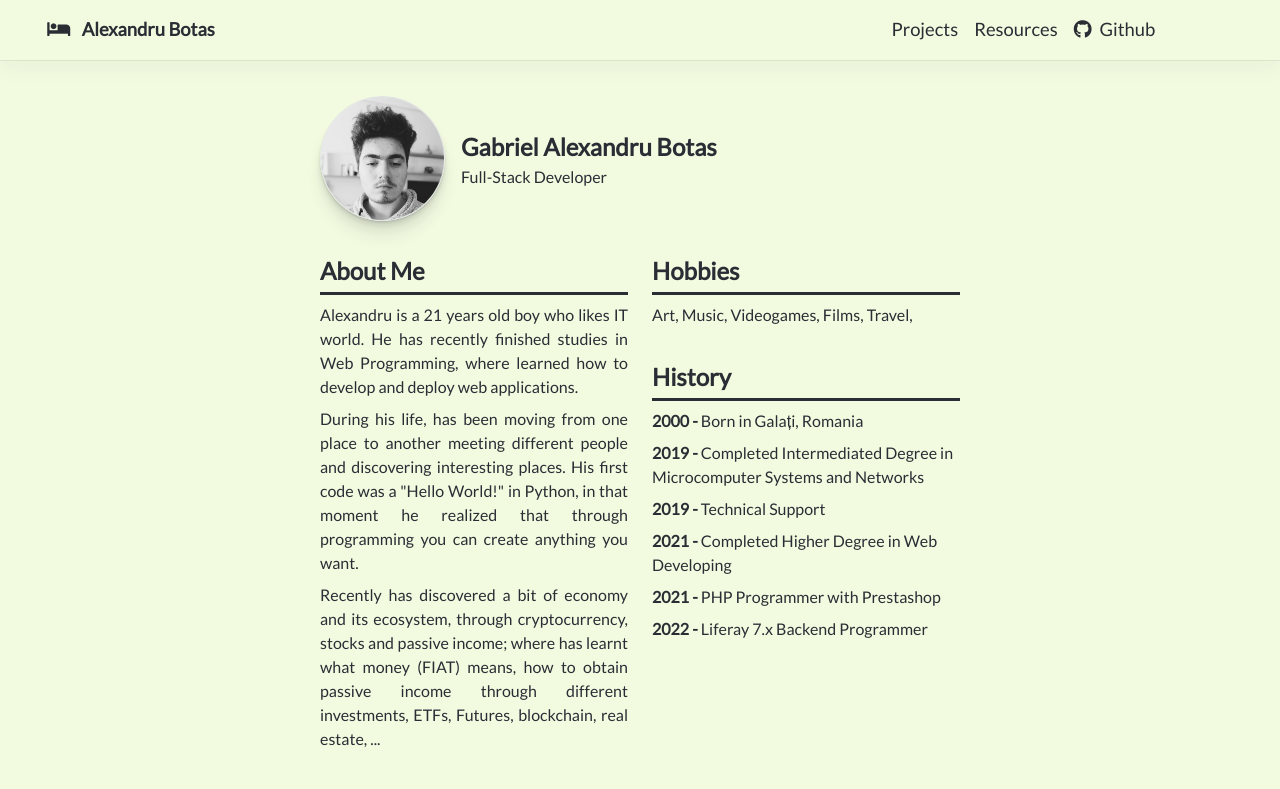
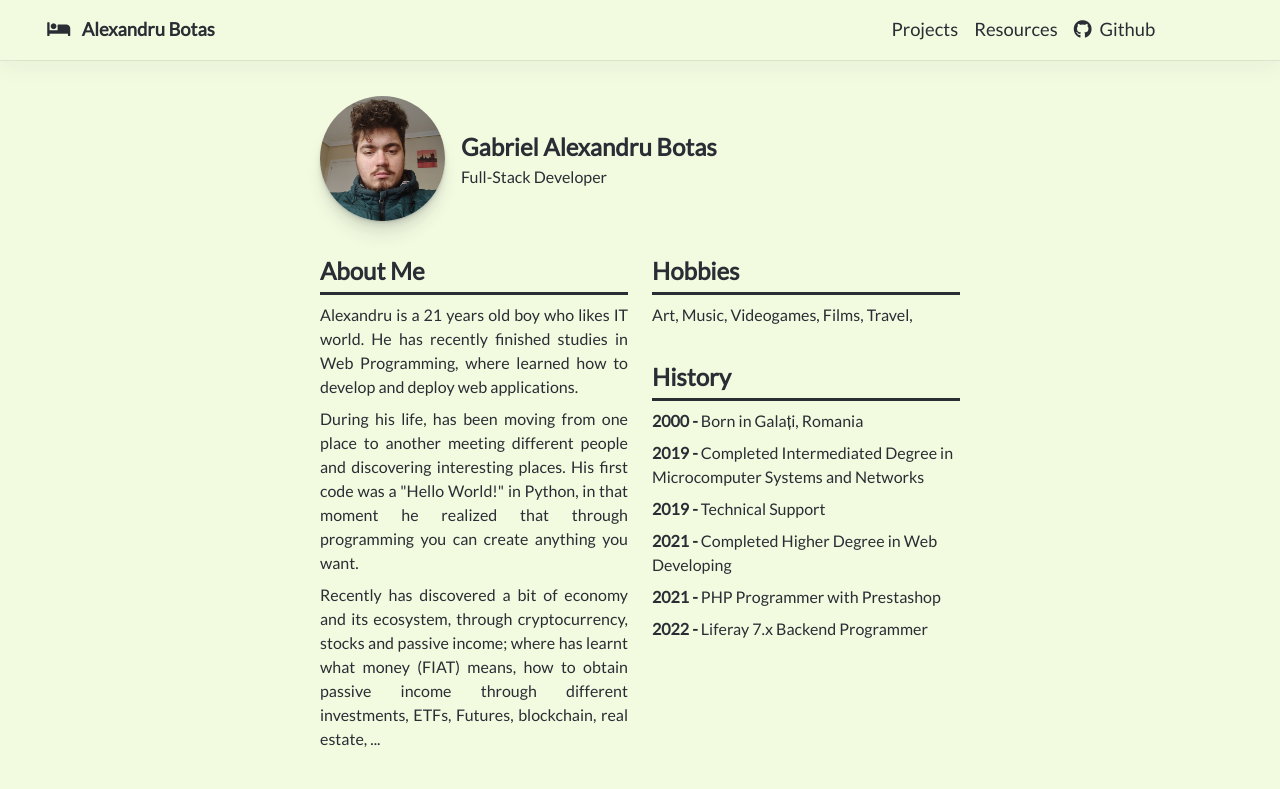
Before and after one commit to alxandruu/portfolio, an Angular app: page / in a window 1280 px wide. Shown: the top 789 px of the page. Built offline with nearby package versions, Linux system fonts and the light colour scheme.

Commit message:
Small fixes and photo home change

```diff
--- a/src/app/_components/home/home.component.html
+++ b/src/app/_components/home/home.component.html
@@ -1,7 +1,7 @@
 <div class="text-center mx-auto" id="home">
     <div id="header" class="d-flex align-items-center ">
         <img src="assets/img/{{portfolio.img}}" alt="Profile Image" height="125" width="125"
-            class="border rounded-circle unselectable">
+            class=" rounded-circle unselectable">
         <div id="header-information" class="ms-3">
             <div class="title">{{portfolio.name}}</div>
             <div class="subtitle">{{portfolio.ocupation}}</div>
--- a/src/assets/data/resources/resources.json
+++ b/src/assets/data/resources/resources.json
@@ -180,7 +180,7 @@
             },
             {
                 "name": "The White Lotus",
-                "img": "https://popculturetimes.com/wp-content/uploads/2021/08/the-white-lotus.jpg",
+                "img": "https://wtfdetective.com/wp-content/uploads/2021/07/hbo-debuts-the-white-lotus-trailer-featuring-lots-of-stars-watch-now-1024x575.jpg",
                 "description": "Retrata las vacaciones de varios huéspedes de un resort tropical durante una semana mientras se relajan y rejuvenecen en el paraíso. Pero cada día que pasa, surge una complejidad más oscura en la vida de estos viajeros perfectos, los risueños empleados del hotel y ese lugar idílico.",
                 "url": "https://www.youtube.com/watch?v=6UK2zs2wElI",
                 "category": "c1"
@@ -507,7 +507,7 @@
             },
             {
                 "name": "The White Lotus",
-                "img": "https://popculturetimes.com/wp-content/uploads/2021/08/the-white-lotus.jpg",
+                "img": "https://wtfdetective.com/wp-content/uploads/2021/07/hbo-debuts-the-white-lotus-trailer-featuring-lots-of-stars-watch-now-1024x575.jpg",
                 "description": "It portrays the vacations of several guests of a tropical resort for a week while relaxing and rejuvenating in paradise. But with each passing day, a darker complexity emerges in the lives of these perfect travelers, the laughing hotel employees, and that idyllic place.",
                 "url": "https://www.youtube.com/watch?v=TGLq7_MonZ4",
                 "category": "c1"
```
Also changed, not shown: src/assets/img/portfolio.jpg.
